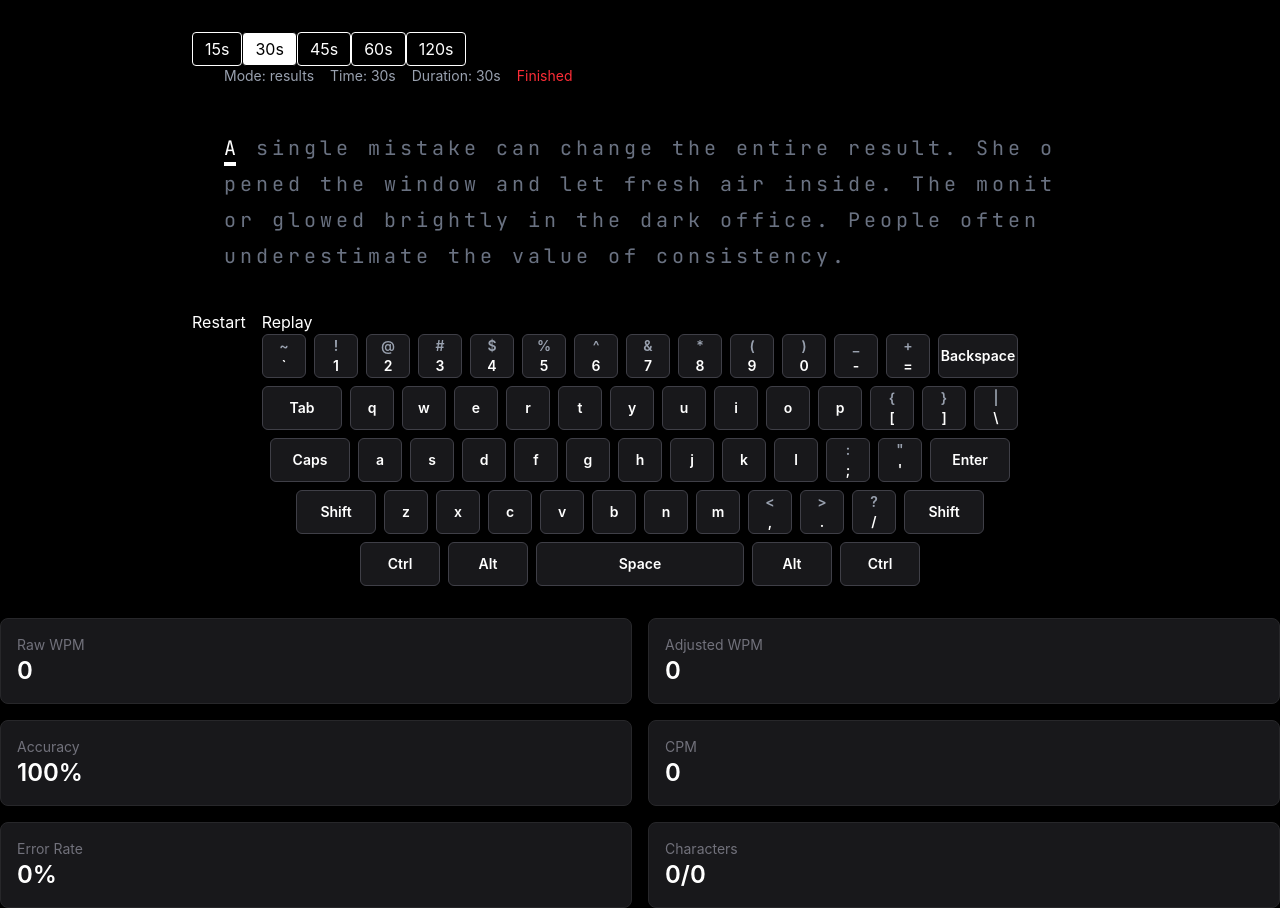
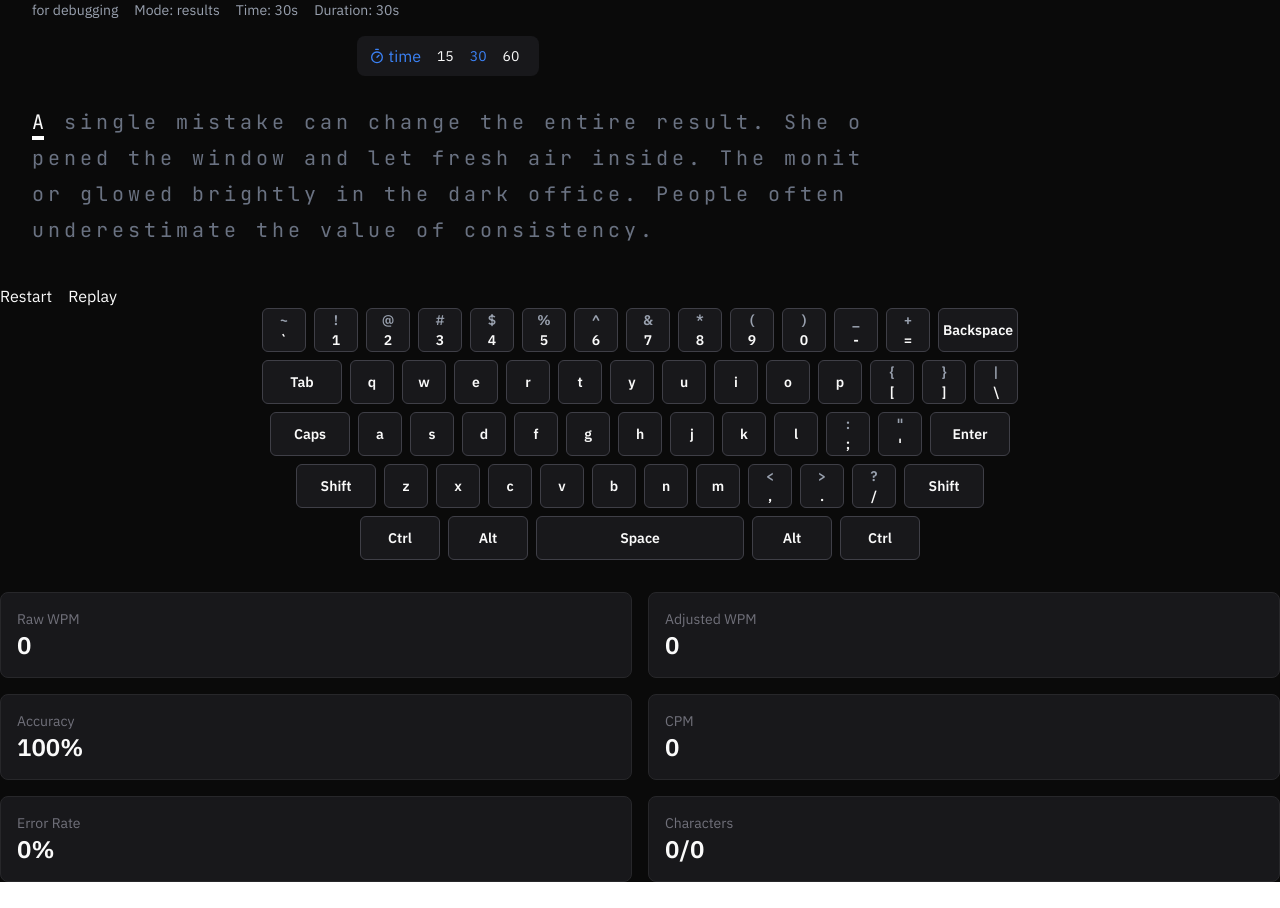
Before and after one commit to yowger/speed-typer, a React (Vite) app: page / in a window 1280 px wide. After the commit the page ends 882 px from the top, so only its background shows below. Built offline with nearby package versions, Linux system fonts and the light colour scheme; no server answers.

Commit message:
updated ui for time settings

```diff
--- a/package.json
+++ b/package.json
@@ -14,6 +14,7 @@
     "@tailwindcss/vite": "^4.3.0",
     "clsx": "^2.1.1",
     "howler": "^2.2.4",
+    "lucide-react": "^1.17.0",
     "react": "^19.2.6",
     "react-dom": "^19.2.6",
     "tailwind-merge": "^3.6.0",
--- a/src/App.tsx
+++ b/src/App.tsx
@@ -8,8 +8,10 @@ import Metrics from "./features/stats/components/Metrics"
 import useTypingSession from "./core/engine/hooks/useTypingSession"
 import { calculateKeyboardHeatmap } from "./features/typing/utils/calculateKeyboardHeatmap"
 import ReplayModal from "./features/components/ReplayModal"
+import { cn } from "./utils/cn"
+import { TimerIcon } from "lucide-react"
 
-const TIME_DURATIONS = [15, 30, 45, 60, 120]
+const TIME_DURATIONS = [15, 30, 60]
 
 export default function App() {
     const {
@@ -58,34 +60,38 @@ export default function App() {
     //         : null
 
     return (
-        <div className="flex flex-col min-h-screen bg-black text-white">
-            <div className="mt-8 max-w-4xl self-center">
+        <div className="font-sans flex flex-col min-h-screen bg-background text-foreground">
+            <div className="px-8 text-sm text-gray-400 mb-4 flex gap-4">
+                <span>for debugging</span>
+                <span>Mode: {mode}</span>
+                <span>Time: {remainingTime}s</span>
+                <span>Duration: {duration}s</span>
+            </div>
+
+            <div className="max-w-4xl flex flex-col">
+                <div className="inline-flex bg-surface rounded-lg px-3 py-1.5 self-center items-center gap-2">
+                    <div className="flex items-center">
+                        <TimerIcon className="w-4 h-4 mr-1 text-accent" />
+                        <span className="text-accent">time</span>
+                    </div>
+
+                    <div>
                         {TIME_DURATIONS.map((value) => (
                             <button
                                 key={value}
                                 onClick={() => handleDurationChange(value)}
                                 disabled={isTyping}
-                        className={`
-                px-3 py-1 rounded border
-                ${
+                                className={cn(
+                                    "text-sm px-2 py-1 cursor-pointer",
                                     duration === value
-                        ? "bg-white text-black"
-                        : "bg-transparent text-white"
-                }
-            `}
+                                        ? "text-accent"
+                                        : "text-foreground",
+                                )}
                             >
-                        {value}s
+                                {value}
                             </button>
                         ))}
-
-                <div className="px-8 text-sm text-gray-400 mb-4 flex gap-4">
-                    <span>Mode: {mode}</span>
-                    <span>Time: {remainingTime}s</span>
-                    <span>Duration: {duration}s</span>
-
-                    {isResults && (
-                        <span className="text-red-500">Finished</span>
-                    )}
+                    </div>
                 </div>
 
                 <TypingTextDisplay
--- a/src/features/replay/hooks/useReplay.ts
+++ b/src/features/replay/hooks/useReplay.ts
@@ -1,4 +1,5 @@
 import { useEffect, useRef, useState } from "react"
+
 import type { KeyEvent } from "../../../core/engine/types/engine"
 
 type Params = {
--- a/src/index.css
+++ b/src/index.css
@@ -1,6 +1,19 @@
-@import url("https://fonts.googleapis.com/css2?family=JetBrains+Mono:ital,wght@0,100..800;1,100..800&display=swap");
+@import url("https://fonts.googleapis.com/css2?family=IBM+Plex+Sans:ital,wght@0,100..700;1,100..700&family=JetBrains+Mono:ital,wght@0,100..800;1,100..800&display=swap");
 @import "tailwindcss";
 
 @theme {
+    --font-sans: "IBM Plex Sans", sans-serif;
     --font-mono: "JetBrains Mono", monospace;
+    --color-background: #0a0a0a;
+    --color-surface: #18181b;
+    --color-surface-hover: #27272a;
+    --color-foreground: #fafafa;
+    --color-muted: #71717a;
+    --color-accent: #3b82f6;
+    --color-primary: #e4e4e7;
+    --color-primary-foreground: #09090b;
+    --color-correct: #22c55e;
+    --color-incorrect: #ef4444;
+    --color-cursor: #fafafa;
+    --color-border: #27272a;
 }
```
Also changed, not shown: 1 other file (tests, documents, lock files or other folders). Lines whose indentation alone changed are shown as unchanged.
